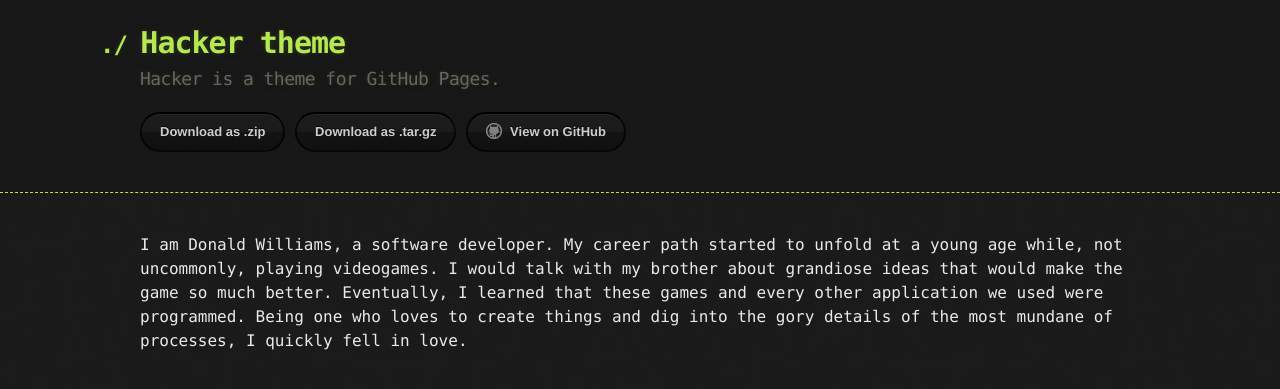
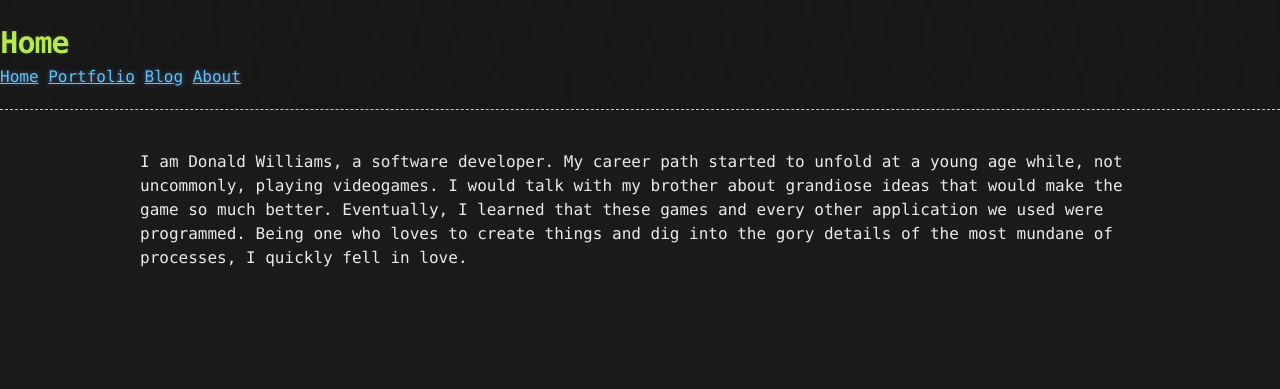
Before and after one commit to Don-TheDev/Don-TheDev.github.io, a Jekyll site: the page built from index.md, in a window 1280 px wide. Shown: the top 389 px of the page. Built offline with Jekyll 4.4.1, drawn with Linux system fonts in a browser that asks for light colours; our own code applies the rules of GitHub Pages for plain Markdown files.

Commit message:
edited defualt

```diff
--- a/_layouts/default.html
+++ b/_layouts/default.html
@@ -13,20 +13,15 @@
   <body>
 
     <header>
-      <div class="container">
-        <a id="a-title" href="{{ '/' | relative_url }}">
-          <h1>{{ site.title | default: site.github.repository_name }}</h1>
-        </a>
-        <h2>{{ site.description | default: site.github.project_tagline }}</h2>
-
-        <section id="downloads">
-          {% if site.show_downloads %}
-            <a href="{{ site.github.zip_url }}" class="btn">Download as .zip</a>
-            <a href="{{ site.github.tar_url }}" class="btn">Download as .tar.gz</a>
-          {% endif %}
-          <a href="{{ site.github.repository_url }}" class="btn btn-github"><span class="icon"></span>View on GitHub</a>
-        </section>
-      </div>
+        <div>
+            <h1>{{ page.title }}</h1>
+            <nav>
+                <a href="/">Home</a>
+                <a href="/portfolio">Portfolio</a>
+                <a href="/blog">Blog</a>
+                <a href="/about">About</a>
+            </nav>
+        </div>
     </header>
 
     <div class="container">
```
